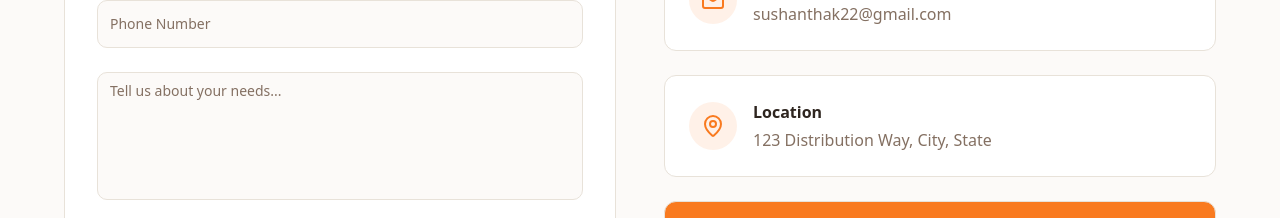
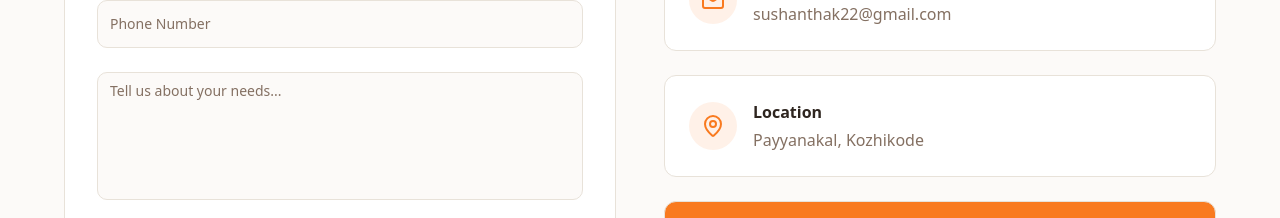
Before and after one commit to Akshayck-dev/snax-spot-web, a React (Vite) app: page / in a window 1280 px wide. Shown: the part 3720-3938 px from the top of the page. Built offline with nearby package versions, Linux system fonts and the light colour scheme; the HTML template or start-up script is replaced by a standard one.

Commit message:
Update location

```diff
--- a/src/components/Contact.tsx
+++ b/src/components/Contact.tsx
@@ -41,7 +41,7 @@ const Contact = () => {
     {
       icon: MapPin,
       title: "Location",
-      detail: "123 Distribution Way, City, State"
+      detail: "Payyanakal, Kozhikode"
     }
   ];
 
```
